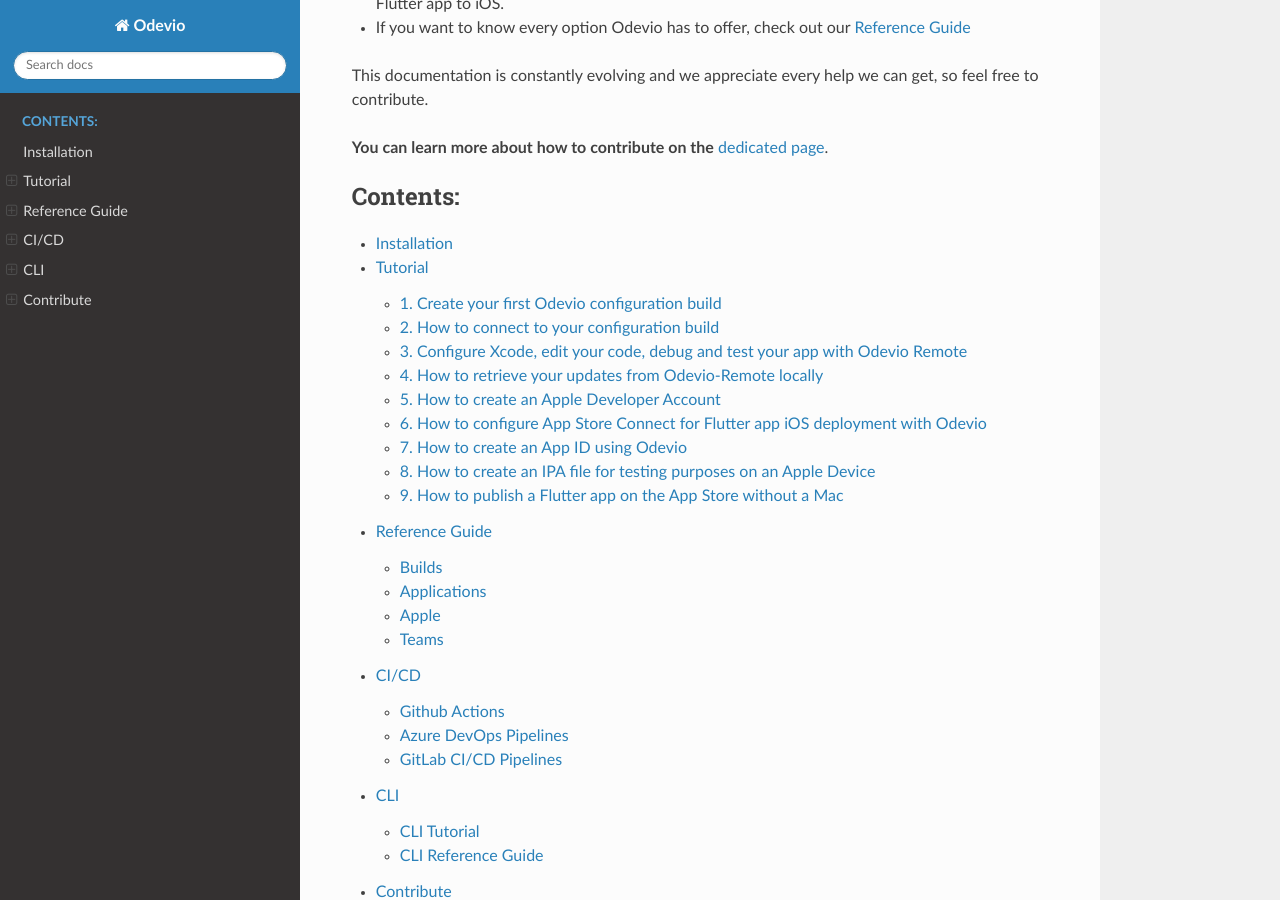
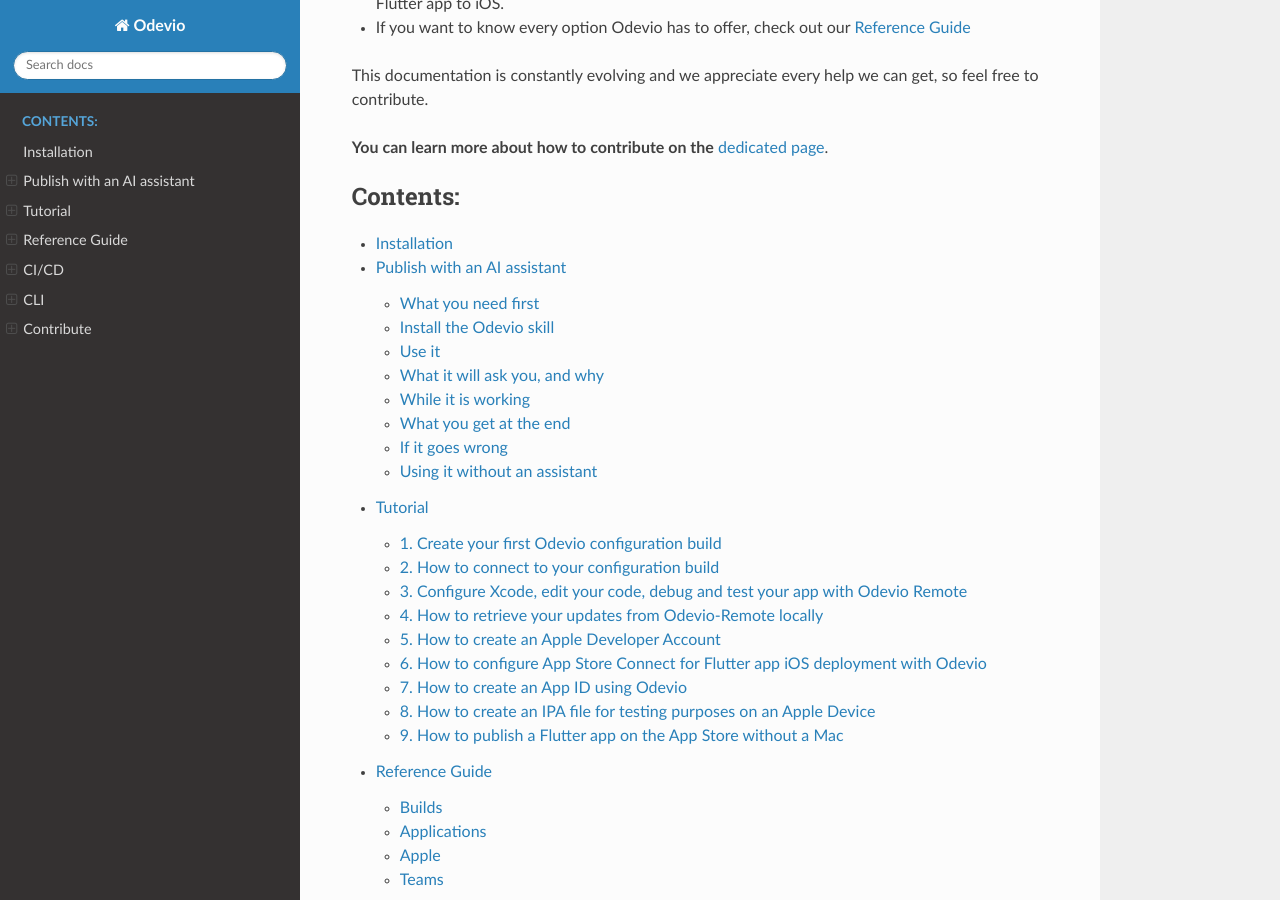
Before and after one commit to Odevio/Odevio-CLI, a Sphinx documentation site: the page built from docs/index.txt, in a window 1280 px wide and 900 px high, scrolled down 1048 px. Built offline with Sphinx 7.4.7 and the Read the Docs theme 3.1.0, drawn with Linux system fonts in a browser that asks for light colours; some of the changed lines change nothing that is shown.

Commit message:
docs: guide for using Odevio with an AI assistant

```diff
--- /dev/null
+++ b/docs/ai_assistant/index.txt
@@ -0,0 +1,181 @@
+
+============================
+Publish with an AI assistant
+============================
+
+Odevio can be driven by an AI coding assistant such as `Claude Code <https://claude.com/claude-code>`_.
+You describe what you want in plain words, and the assistant handles the rest: it checks your project,
+builds and signs it on one of our Macs, fixes build errors on its own, and gets the app onto your phone.
+
+This is for you if you would rather not learn what a provisioning profile is.
+
+.. note::
+
+    You still need a paid Apple Developer account to put an app on a real iPhone — 99 € per year, no way
+    around it. Everything else is handled for you.
+
+
+-------------------
+What you need first
+-------------------
+
+**1. Python and pip.** PIP is Python's package manager. If you do not have Python,
+`install it first <https://www.python.org/downloads/>`_.
+
+**2. Odevio.** In a terminal:
+
+.. code-block::
+
+    pip install odevio
+
+**3. An Odevio account.** If you do not have one yet, create it on the website —
+`odevio.com/user/registration <https://www.odevio.com/user/registration/>`_ — or from the terminal:
+
+.. code-block::
+
+    odevio signup
+
+Already have one? Sign in:
+
+.. code-block::
+
+    odevio signin
+
+You only do this once. The assistant cannot sign in for you, because the command asks for your password —
+so if it ever tells you to run ``odevio signin``, that is why.
+
+**4. An AI assistant.** These instructions use Claude Code, which runs in your terminal and in VS Code.
+
+
+------------------------
+Install the Odevio skill
+------------------------
+
+A *skill* is a set of instructions that teaches your assistant how to use Odevio properly. Install it once
+for your whole machine:
+
+.. code-block::
+
+    odevio skill install
+
+That is it. It is now available in every project on your computer.
+
+Prefer to keep it inside one project, for instance to commit it with your repository?
+
+.. code-block::
+
+    odevio skill install --project
+
+And if you would like the skill to update itself whenever you upgrade Odevio:
+
+.. code-block::
+
+    odevio skill install --link
+
+
+-----------
+Use it
+-----------
+
+Open your assistant in your Flutter project's folder and ask for what you want, in your own words:
+
+.. code-block::
+
+    Get my app onto my iPhone
+
+Or type ``/odevio`` to start it explicitly.
+
+The assistant works out what needs doing. If your Apple account and your app are already set up, it asks
+nothing and gets straight to work.
+
+
+-----------------------------
+What it will ask you, and why
+-----------------------------
+
+It only stops when the answer is something no one else can give:
+
+.. list-table::
+    :widths: 40 60
+    :header-rows: 1
+
+    * - What it asks
+      - Why
+    * - What you want to do with your app
+      - Trying it on your own phone, sharing it with testers and publishing on the App Store are three
+        different jobs
+    * - To sign in to Odevio
+      - The command asks for a password, which it cannot type for you
+    * - Whether you have a paid Apple Developer account
+      - Without one, nothing can reach a phone
+    * - Your Apple API key
+      - Only you can create it, in your Apple account. It walks you through where to click
+    * - Your app's name, and confirming its identifier
+      - The name is your choice; it proposes the identifier so you do not have to understand the format
+    * - To create the app once in App Store Connect
+      - Apple does not allow this to be automated. About two minutes, once per app
+
+Everything else — versions, certificates, signing, build numbers — it works out by itself.
+
+
+-------------------
+While it is working
+-------------------
+
+Your project is compiled on a real Mac, so expect **around fifteen minutes** for a build — longer for a
+large app, and longer again if all our machines are busy and yours waits for the next free one.
+
+There is nothing for you to do in the meantime. The assistant tells you when it starts, keeps you posted as
+it goes, and you can ask it where things are at any time — or tell it to stop.
+
+If your app fails to build, it reads the error, fixes your code, and starts again — up to three attempts,
+then it stops and explains what it found rather than making things worse.
+
+
+-----------------------
+What you get at the end
+-----------------------
+
+Depending on what you asked for:
+
+- **On your phone straight away** — you get a link and a QR code. Scan it with your iPhone camera and the
+  app installs like any other. Your device needs to be registered on your Apple account once
+- **Through TestFlight** — Apple processes the build on its side first, usually five to thirty minutes, then
+  it appears in the TestFlight app. Handy for sharing with a few people
+- **On the App Store** — the build is uploaded, and you then fill in the description, screenshots and
+  privacy answers in App Store Connect and submit it
+
+.. warning::
+
+    A successful build does not mean a published app. Apple reviews every App Store submission, which takes
+    from a few hours to a few days, and it can be refused — most often for a missing privacy policy, or for
+    an app judged too limited. That part is between you and Apple.
+
+
+----------------
+If it goes wrong
+----------------
+
+**"You need to sign in first"** — run ``odevio signin`` in your terminal, then tell the assistant it is
+done.
+
+**"The Odevio command is not installed"** — run ``pip install odevio``. If it still cannot find it, your
+terminal and your Python installation may not agree; ``pip --version`` and ``odevio --version`` tell you
+what is available.
+
+**Your app never shows up in TestFlight** — usually Apple's encryption question left unanswered. The
+assistant normally handles this for you; ask it to check.
+
+**Your build seems stuck waiting** — our Macs may all be busy, or one may need attention. The assistant
+tells you rather than waiting for ever.
+
+Never paste your password or the contents of your Apple key file into the conversation. The assistant is
+built to refuse them, and asks for a file path instead.
+
+
+------------------------------
+Using it without an assistant
+------------------------------
+
+Everything the skill does, you can do yourself with the CLI: see :doc:`../tutorial/index` and the
+:doc:`../reference_guide/index`. And for automated pipelines, see :doc:`../cicd/index`.
--- a/docs/index.txt
+++ b/docs/index.txt
@@ -69,6 +69,7 @@
    :caption: Contents:
 
    installation/index
+   ai_assistant/index
    tutorial/index
    reference_guide/index
    cicd/index
```
